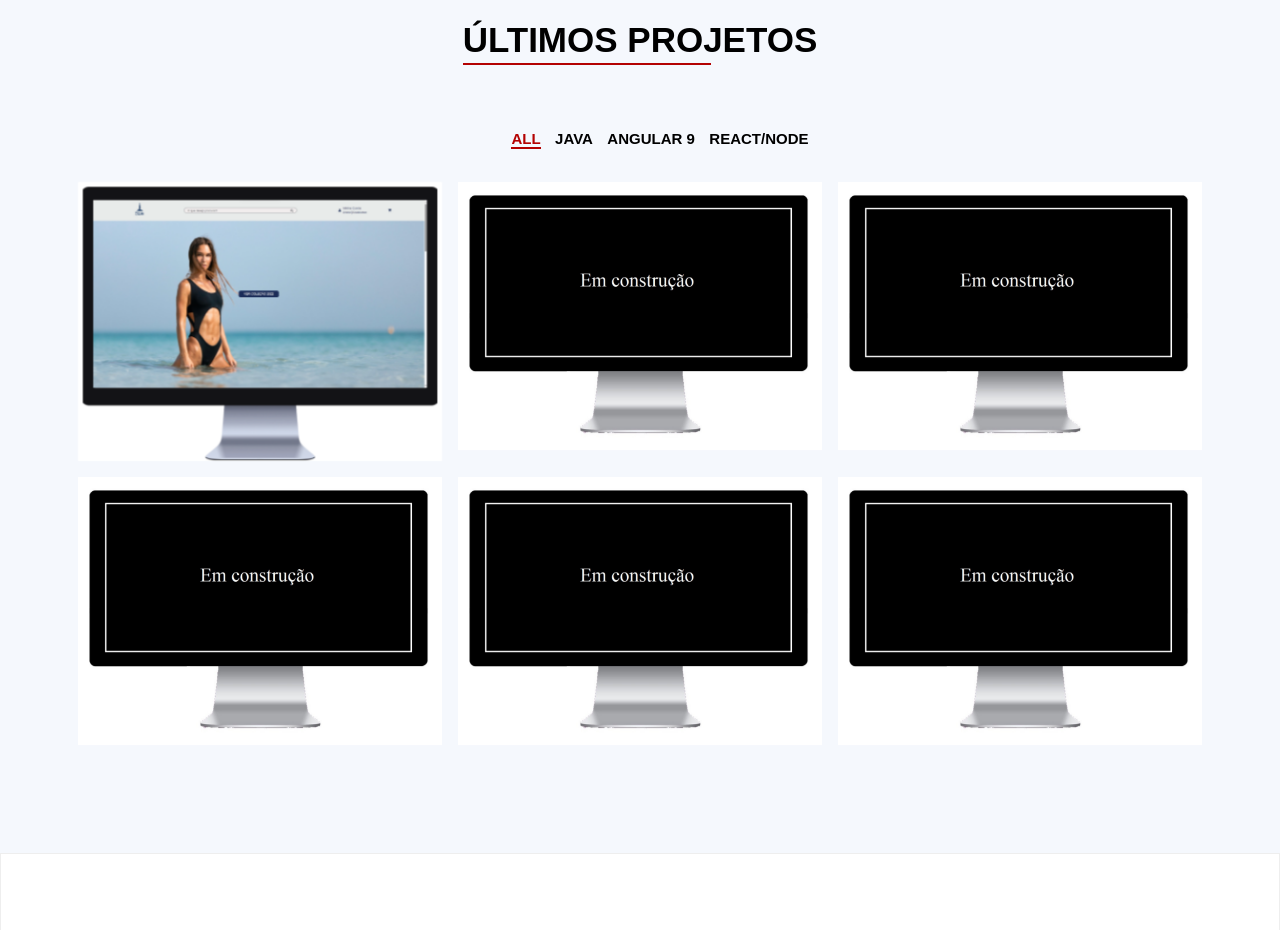
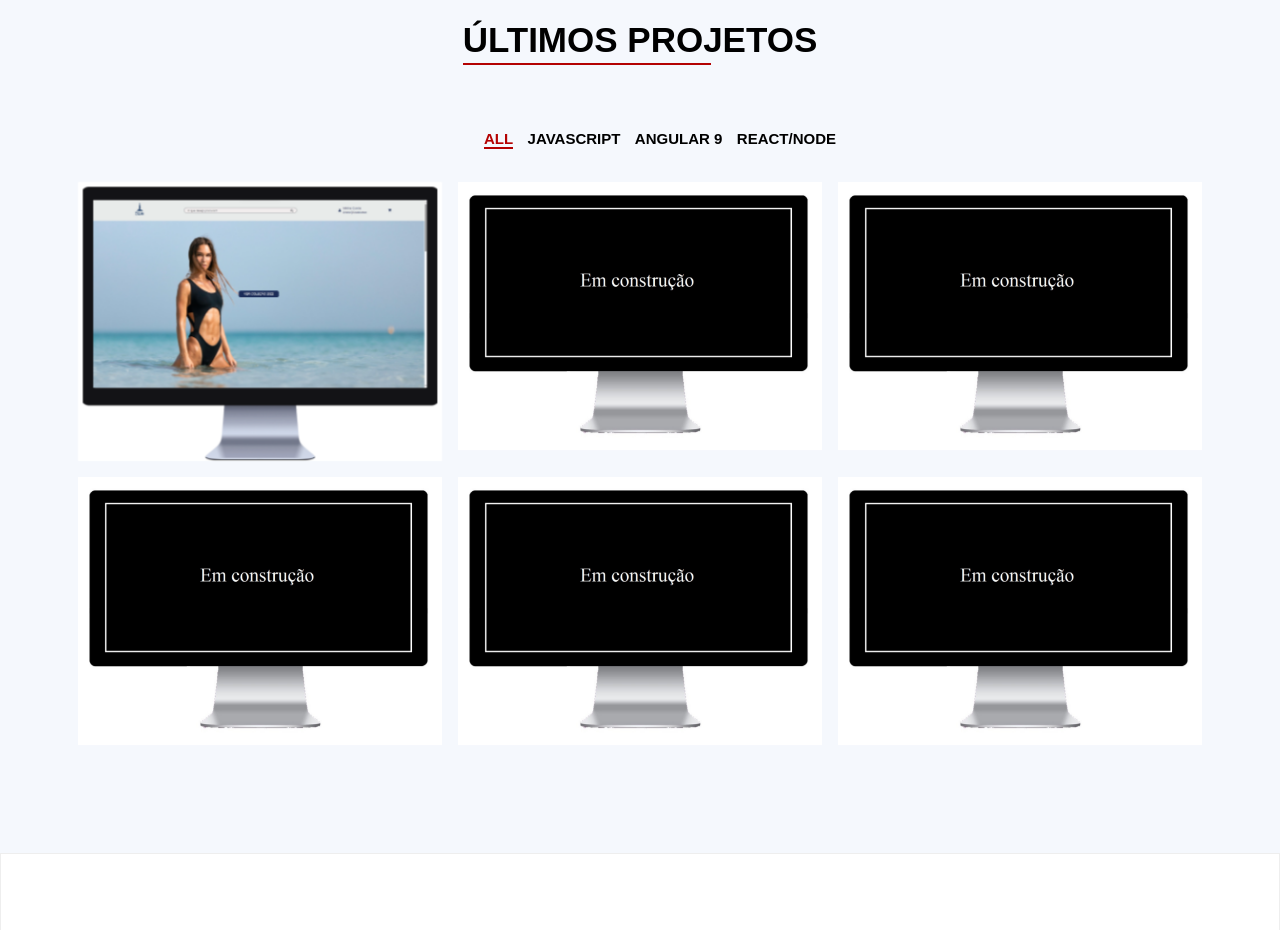
Before and after one commit to LeandroJaguar/Portfolio, a plain HTML site: page index.html in a window 1280 px wide. Shown: the part 2420-3350 px from the top of the page. Drawn offline with nearby package versions, Linux system fonts and the light colour scheme.

Commit message:
correções gerais

```diff
--- a/index.html
+++ b/index.html
@@ -207,7 +207,7 @@
           <ul id="filter-btns">
             <li class="active" data-target="all">All</li>
             <!-- <li data-target="html/css">Html/Css</li> -->
-            <li data-target="java">Java</Script></li>
+            <li data-target="java">JavaScript</li>
             <li data-target="angular">Angular 9</li>
             <li data-target="nodejs">React/Node</li>
           </ul>
@@ -215,7 +215,7 @@
       </div>
       <div class="row">
         <div class="portifolio-gallery">
-          <div class="item" data-aos="flip-left" data-id="java">
+          <div class="item" data-aos="flip-left" data-id="javaScript">
             <div class="inner">
               <img src="images/portfolio/comp_test.png">
               <div class="overlay">
```
